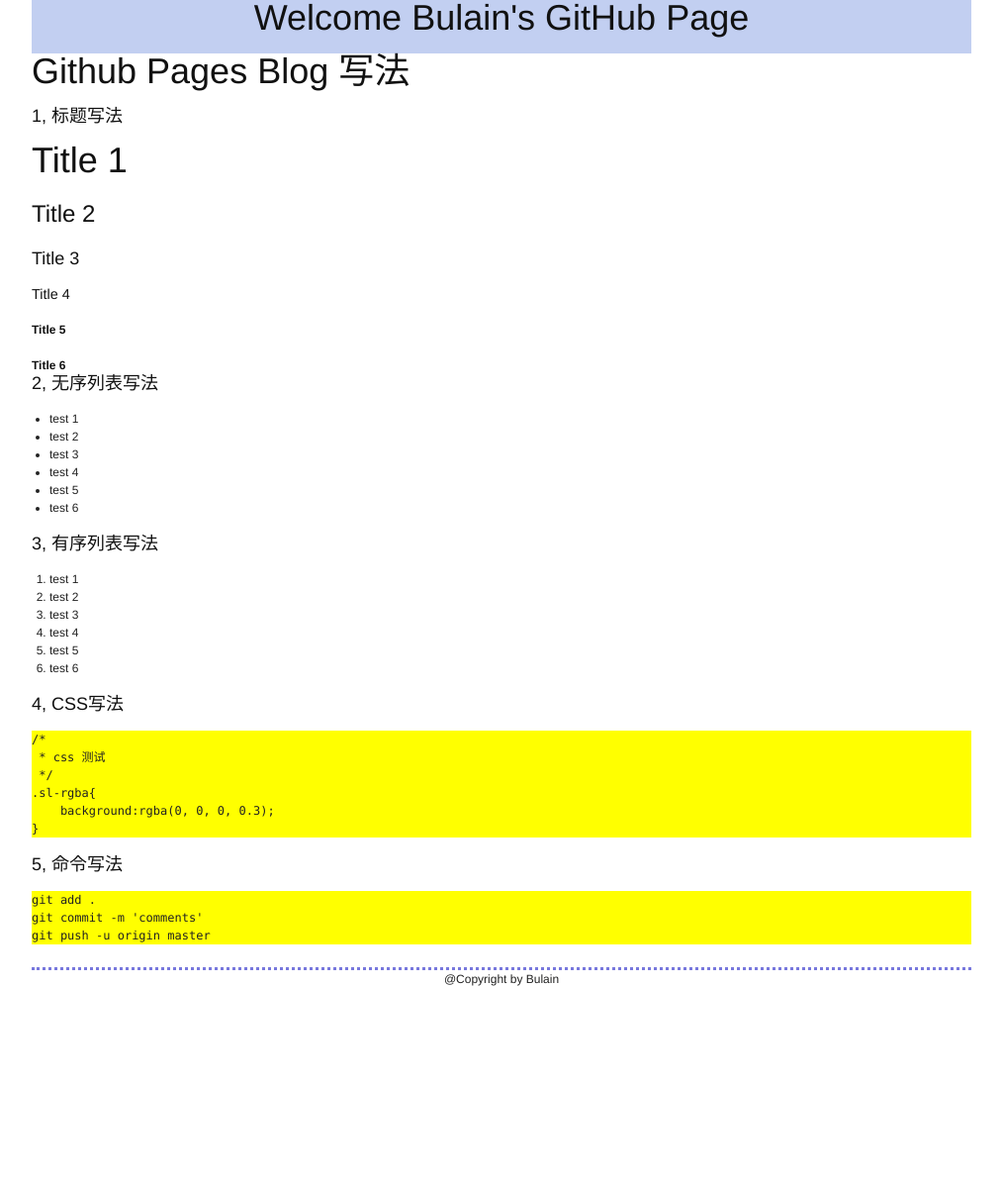
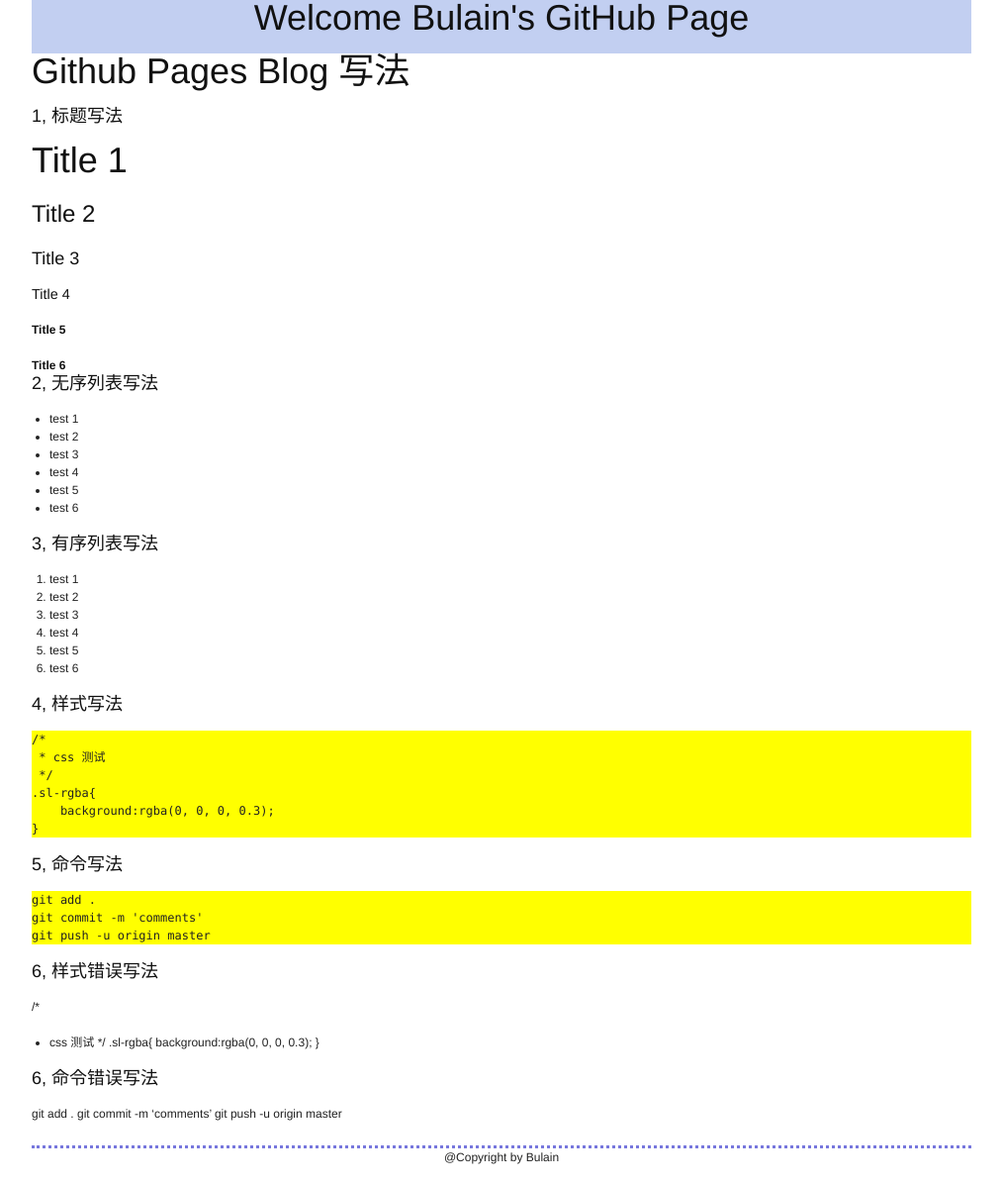
Before and after one commit to bulain/bulain.github.com, a Jekyll site: the page built from _posts/2012-12-15-test-style.md, in a window 1280 px wide. Shown: the whole page at 99% size, without its empty margins (133-1146 px from the left). Built offline with Jekyll 4.4.1, drawn with Linux system fonts in a browser that asks for light colours; before the commit the page ends 1016 px from its top, so only the background shows below that.

Commit message:
test style example

```diff
--- a/_posts/2012-12-15-test-style.md
+++ b/_posts/2012-12-15-test-style.md
@@ -6,6 +6,7 @@ keywords: css,github
 ---
 
 #Github Pages Blog 写法
+
 
 ###1, 标题写法
 #Title 1
@@ -24,6 +25,7 @@ keywords: css,github
 * test 5
 * test 6
 
+
 ###3, 有序列表写法
 1. test 1
 2. test 2
@@ -33,8 +35,7 @@ keywords: css,github
 6. test 6
 
 
-
-###4, CSS写法
+###4, 样式写法
     /*
      * css 测试
      */
@@ -47,3 +48,18 @@ keywords: css,github
     git add .
     git commit -m 'comments'
     git push -u origin master
+
+
+###6, 样式错误写法
+/*
+* css 测试
+*/
+.sl-rgba{
+background:rgba(0, 0, 0, 0.3);
+}
+
+
+###6, 命令错误写法
+git add .
+git commit -m 'comments'
+git push -u origin master
```
